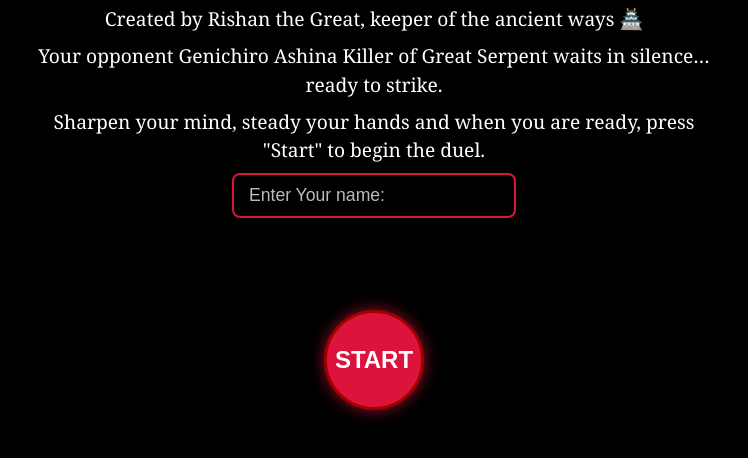
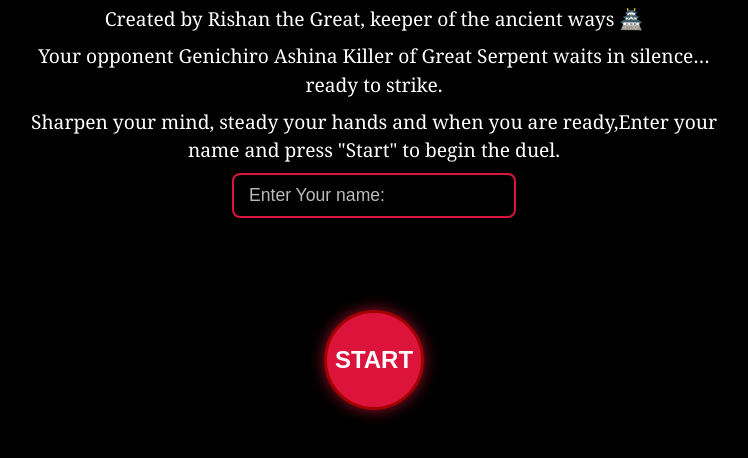
Before and after one commit to PapaFrankuu/Rock-paper-scissors, a plain HTML site: page index.html in a window 1280 px wide. Shown: the part 276-734 px from the top of the page, without its empty margins (266-1014 px from the left). Drawn offline with Linux system fonts and the light colour scheme.

Commit message:
Update index.html

```diff
--- a/index.html
+++ b/index.html
@@ -178,7 +178,7 @@
     </p>
     <p class="text">Your opponent Genichiro Ashina Killer of Great Serpent waits in silence… ready to strike.</p>
     <p class="text">
-      Sharpen your mind, steady your hands and when you are ready, press "Start" to begin the duel.
+      Sharpen your mind, steady your hands and when you are ready,Enter your name and press "Start" to begin the duel.
     </p>
 
     <input
```
